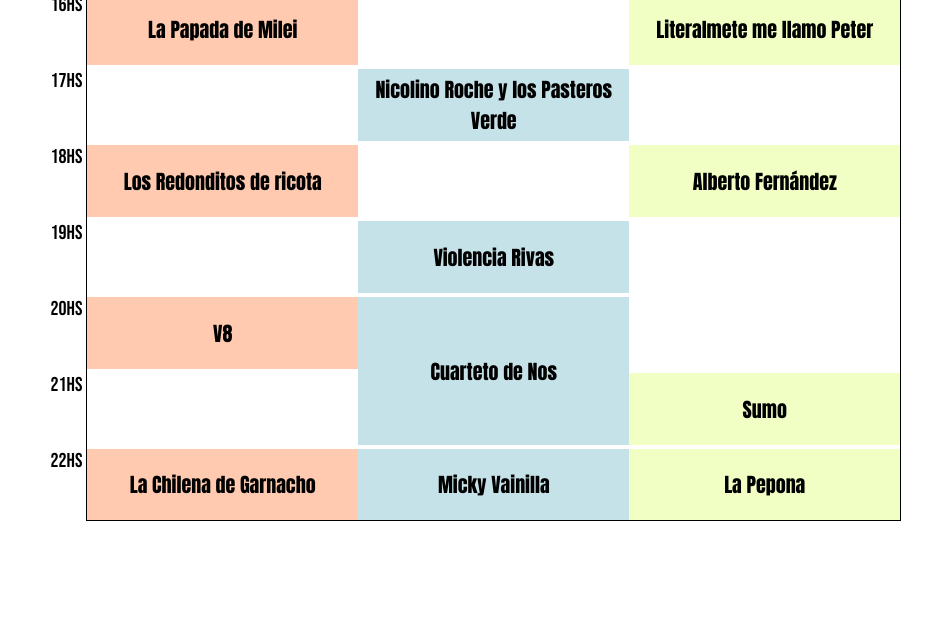
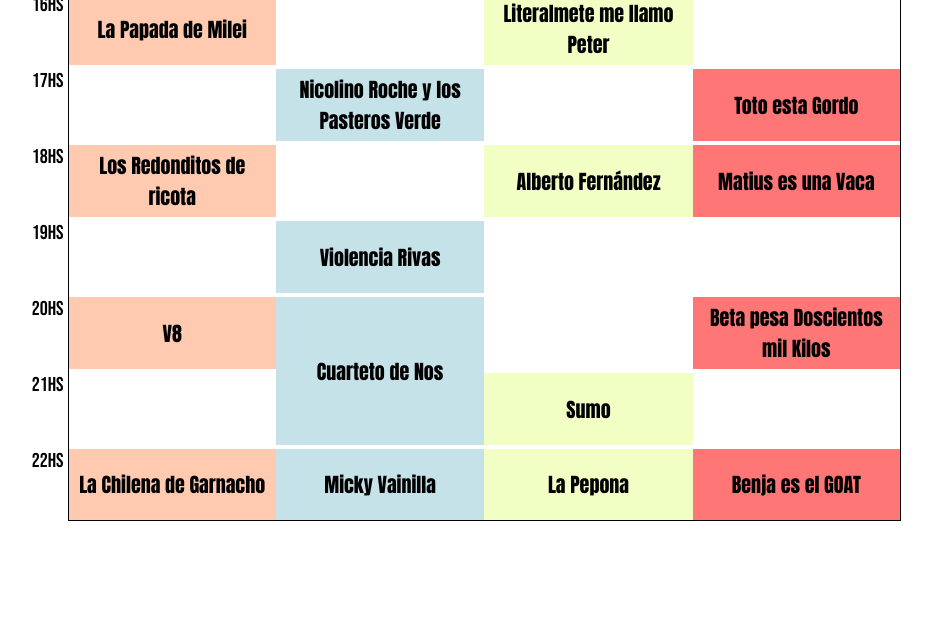
Before and after one commit to Toto20087/RockByT, a plain HTML site: page index.html in a window 1280 px wide. Shown: the part 182-800 px from the top of the page, without its empty margins (187-1119 px from the left). Drawn offline with Linux system fonts and the light colour scheme.

Commit message:
new stage

```diff
--- a/index.html
+++ b/index.html
@@ -23,18 +23,23 @@
                 <div class="name huawei">Huawei</div>
                 <div class="name perri" >Perri</div>
                 <div class="name indie" >Indie</div>
+                <div class="name benz" >Mercedes Benz</div>
                 <div class="band huawei" style="grid-row-start: 2;">La Papada de Milei</div>
                 <div class="band perri" style="grid-row-start: 3;">Nicolino Roche y los Pasteros Verde</div>
                 <div class="band indie" style="grid-row-start: 2;">Literalmete me llamo Peter</div>
+                <div class="band benz" style="grid-row-start: 3;">Toto esta Gordo</div>
                 <div class="band huawei" style="grid-row-start: 4;">Los Redonditos de ricota</div>
                 <div class="band perri" style="grid-row-start: 5;">Violencia Rivas</div>
                 <div class="band indie" style="grid-row-start: 4;">Alberto Fernández</div>
+                <div class="band benz" style="grid-row-start: 4;">Matius es una Vaca</div>
                 <div class="band huawei" style="grid-row-start: 6;">V8</div>
                 <div class="band perri" style="grid-row: 6 / 8;">Cuarteto de Nos</div>
                 <div class="band indie" style="grid-row-start: 7;">Sumo</div>
+                <div class="band benz" style="grid-row-start: 6;">Beta pesa Doscientos mil Kilos</div>
                 <div class="band huawei" style="grid-row-start: 8;">La Chilena de Garnacho</div>
                 <div class="band perri" style="grid-row-start: 8;">Micky Vainilla</div>
                 <div class="band indie" style="grid-row-start: 8;">La Pepona</div>
+                <div class="band benz" style="grid-row-start: 8;">Benja es el GOAT</div>
             </div>
         </div>
     </main>
--- a/styles.css
+++ b/styles.css
@@ -22,7 +22,7 @@
 
 .timetable{
     display: grid;
-    grid-template-columns: 0.3fr 1fr 1fr 1fr;
+    grid-template-columns: 0.3fr 1fr 1fr 1fr 1fr;
     grid-template-rows: 50px 1fr 1fr 1fr 1fr 1fr 1fr 1fr;
     row-gap: 4px;
     width: fit-content;
@@ -76,3 +76,7 @@
     background-color: #f1ffc4;
     grid-column: 3 / 4;
 }
+.benz{
+    background-color: #ff7676;
+    grid-column: 4 / 5;
+}
```
